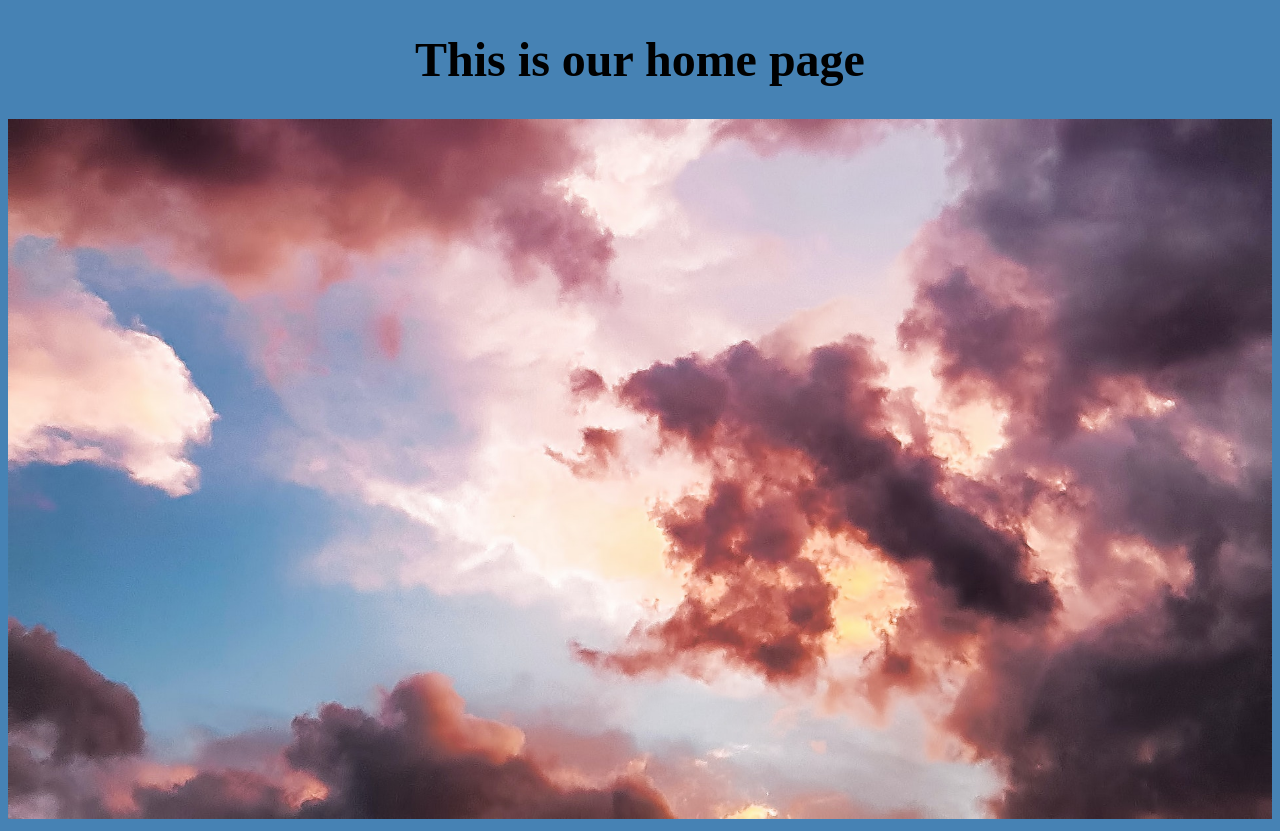
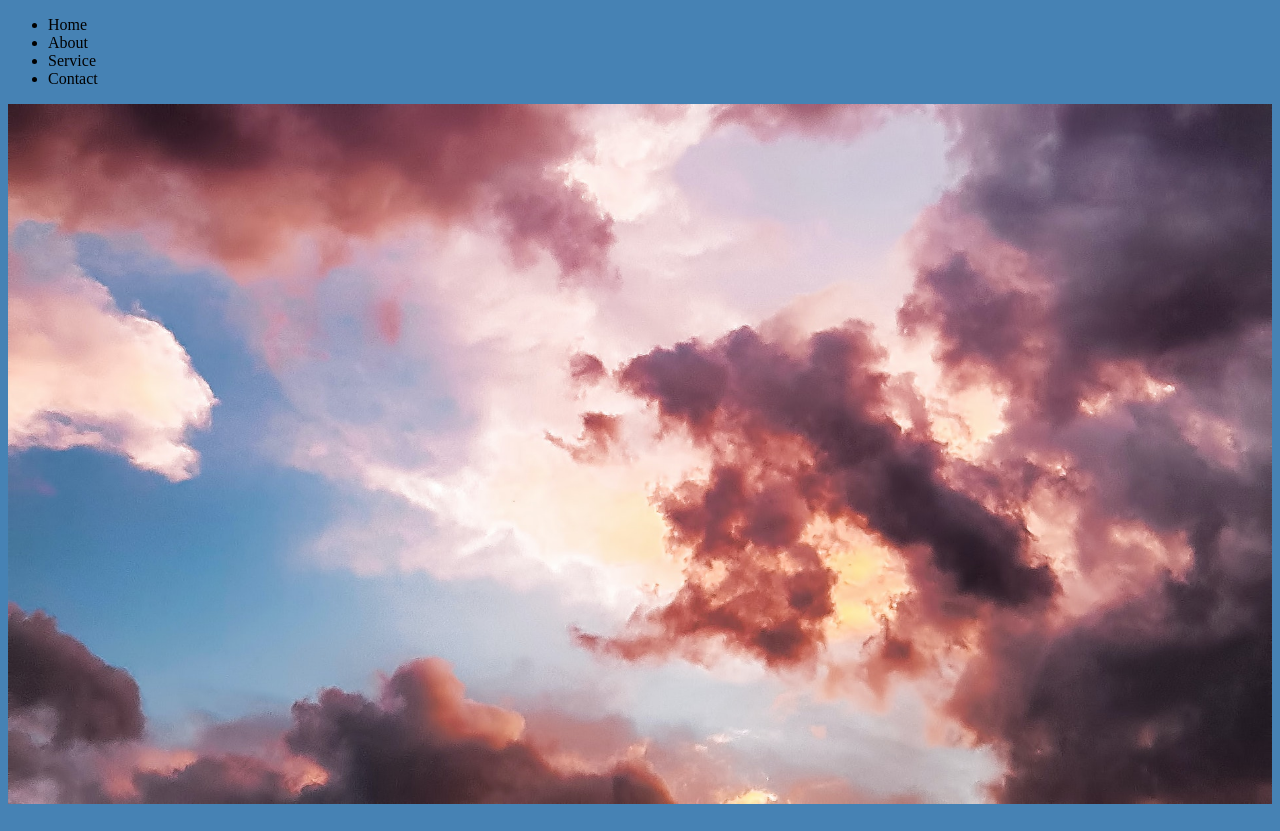
Before and after one commit to Achiengy/Trial, a plain HTML site: page index.html in a window 1280 px wide. Drawn offline with Linux system fonts and the light colour scheme.

Commit message:
ft:navbar-This will add features on the navigation bar

```diff
--- a/index.html
+++ b/index.html
@@ -9,9 +9,20 @@
 </head>
 <body>
     <div class="home">
-        <h1>This is our home page</h1>
+        <header>
+            <nav>
+                <ul>
+                    <li><a>Home</a></li>
+                    <li><a>About</a></li>
+                    <li><a>Service</a></li>
+                    <li><a>Contact</a></li>
+                </ul>
+            </nav>
+        </header>
 
         <img src="./images/pic.jpg" height="700px" width="100%">
+
+
 
 
     </div>
```
